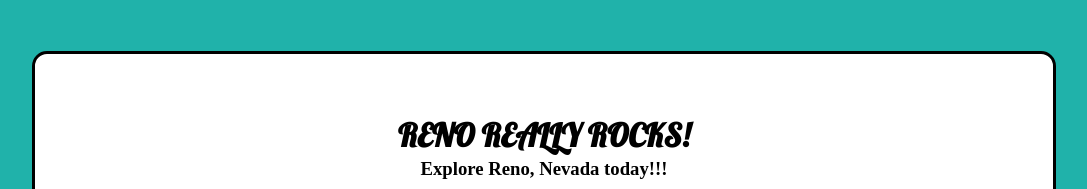
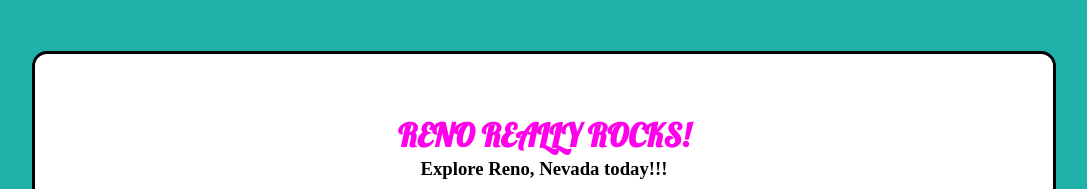
Before and after one commit to dho1115/LakeTahoe, a plain HTML site: page LakeTahoe/Tahoe.html in a window 1280 px wide. Shown: the top 189 px of the page, without its empty margins (96-1183 px from the left). Drawn offline with Linux system fonts and the light colour scheme.

Commit message:
changed color.

```diff
--- a/LakeTahoe/Tahoe.css
+++ b/LakeTahoe/Tahoe.css
@@ -15,6 +15,7 @@ body > div {
 
 .heading {
    font-family: 'lobster', cursive;
+   color: rgb(255, 0, 234);
 }
 
 h1, h3 {
```
